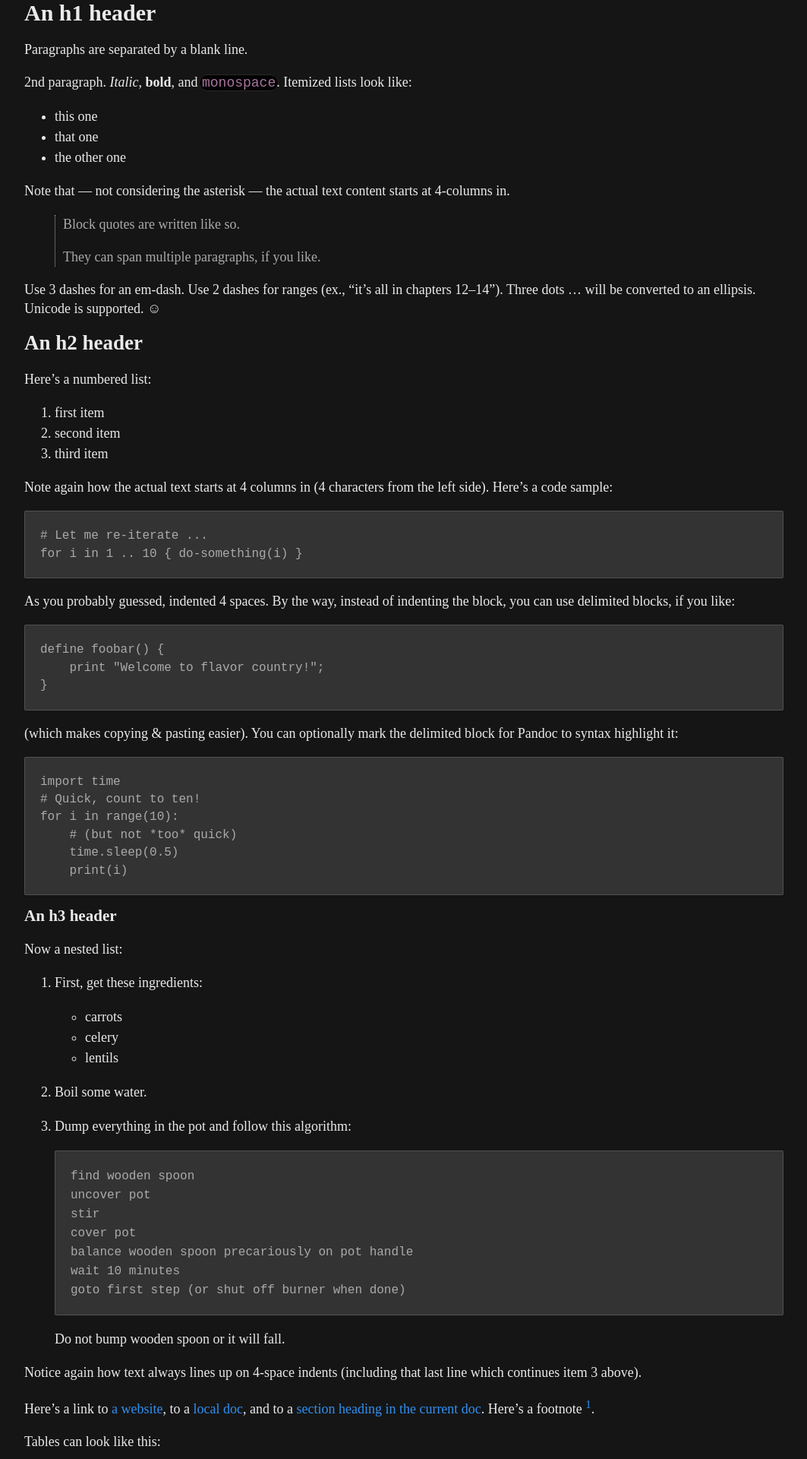
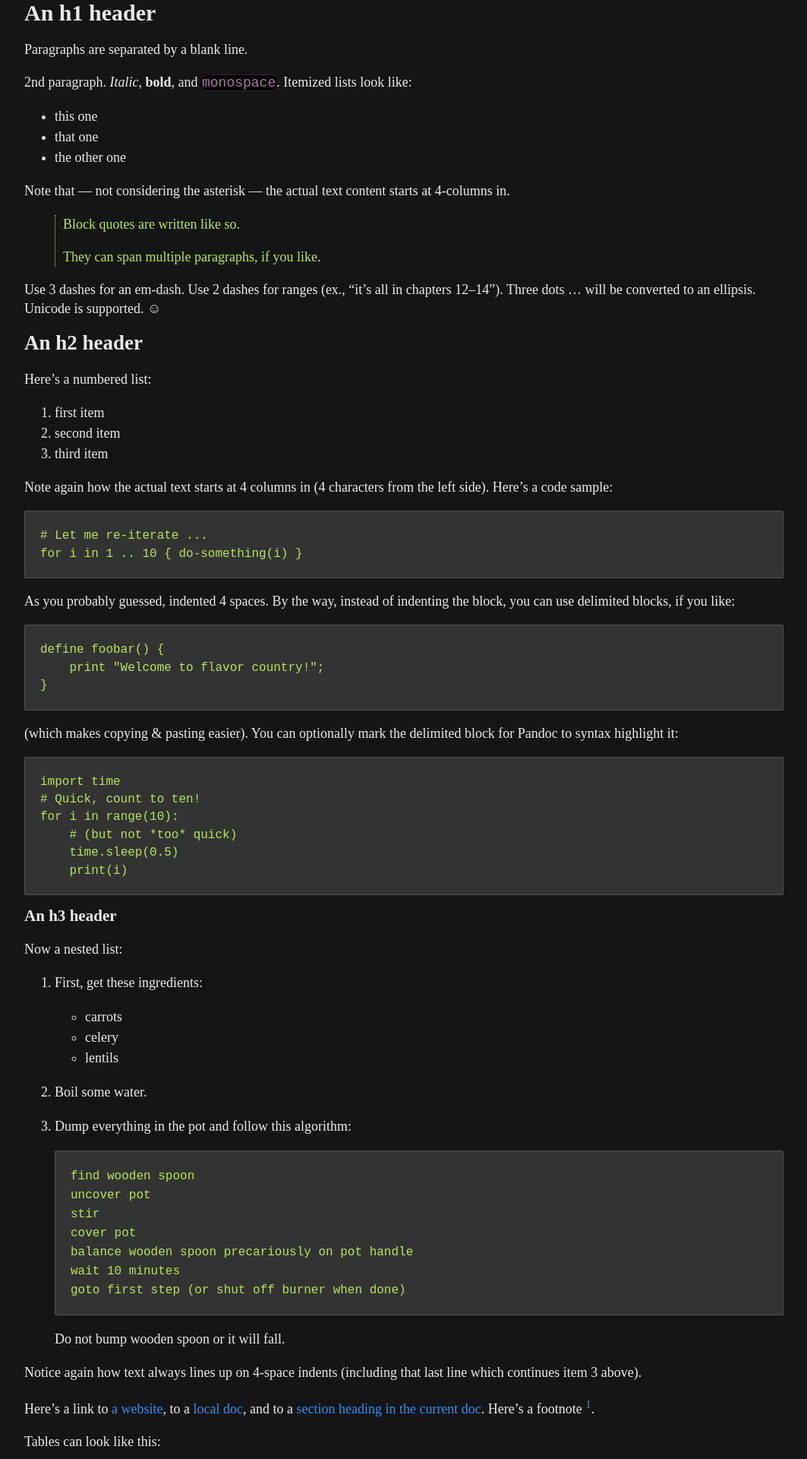
Before and after one commit to profphillips/wikibasics, a Jekyll site: the page built from test.md, in a window 1280 px wide. Shown: the top 1920 px of the page at 76% size, without its empty margins (108-1171 px from the left). Built offline with Jekyll 4.4.1, drawn with Linux system fonts in a browser that asks for light colours; our own code applies the rules of GitHub Pages for plain Markdown files.

Commit message:
Update style.scss

```diff
--- a/assets/css/style.scss
+++ b/assets/css/style.scss
@@ -19,7 +19,7 @@ $silver-chalice: #aaa;
 $body-background: $cod-grey !default;
 $body-foreground: $gallery !default;
 $header: $conifer !default;
-$blockquote-color: $silver-chalice !default;
+$blockquote-color: $conifer !default;
 $blockquote-border: $dove-grey !default;
 
 $light-theme: false;
@@ -28,7 +28,7 @@ $light-text: #036;
 $dark-background: $body-background;
 $dark-text: $body-foreground;
 $pre-background: #333 !default;
-$pre-color: $silver-chalice !default;
+$pre-color: $conifer !default;
 
 @mixin theme-colors($light-theme: true) {
   @if $light-theme {
```
